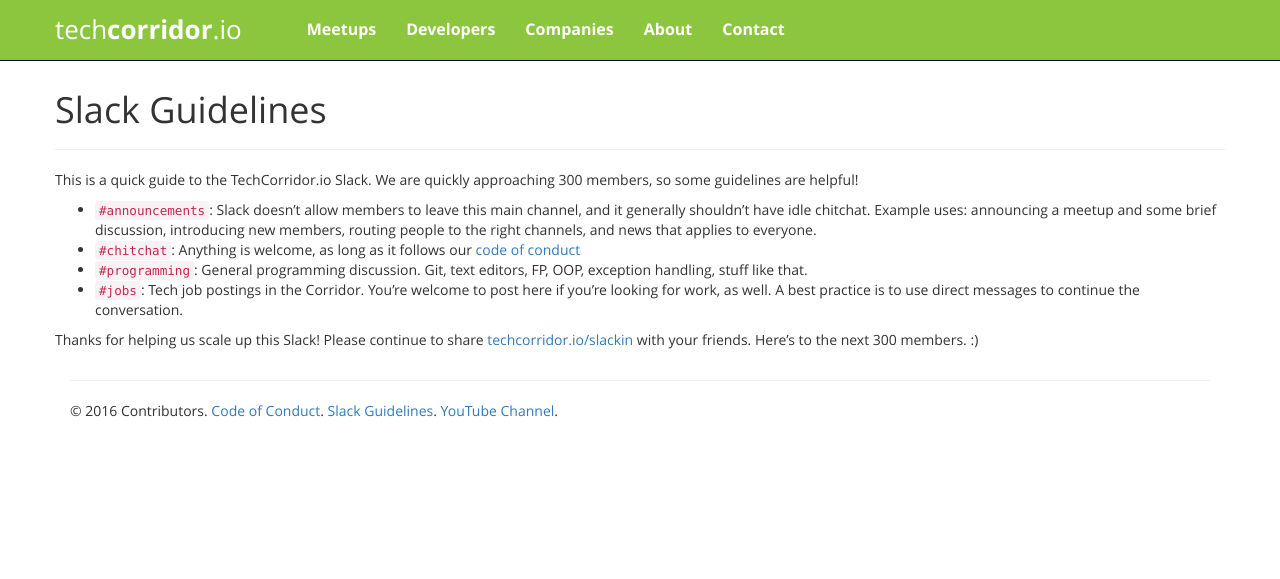
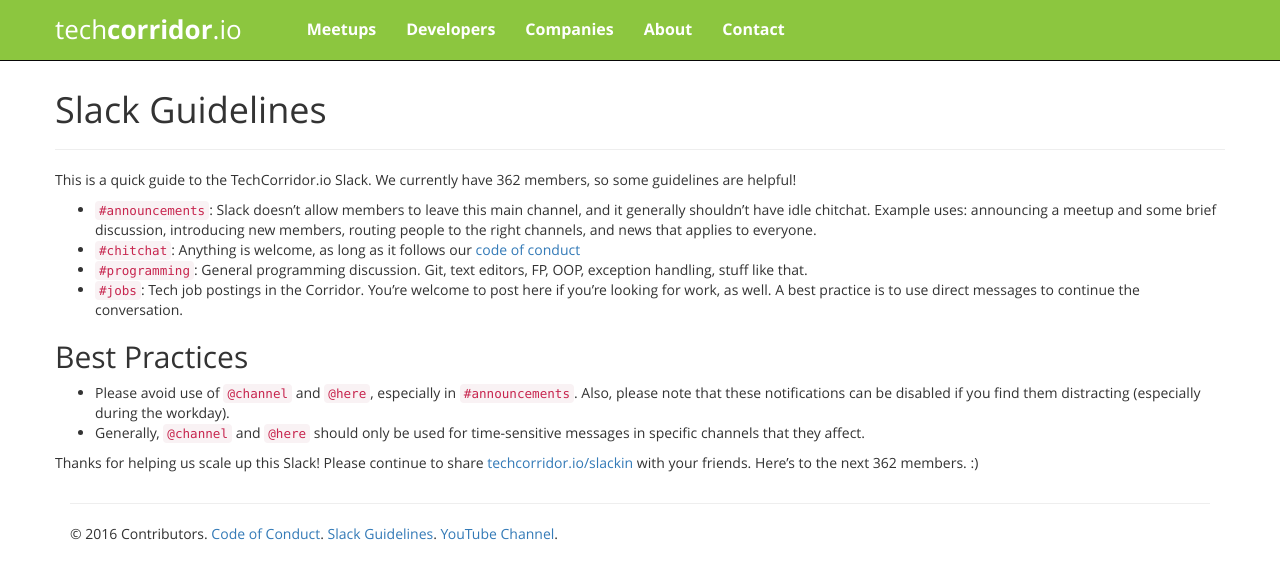
Before and after one commit to techcorridorio/techcorridorio.github.io, a Jekyll site: the page built from slack-guidelines.md, in a window 1280 px wide. Shown: the top 579 px of the page. Built offline with Jekyll 4.4.1, drawn with Linux system fonts in a browser that asks for light colours; nearby versions of some CDN libraries.

Commit message:
Update slack-guidelines.md

```diff
--- a/slack-guidelines.md
+++ b/slack-guidelines.md
@@ -3,11 +3,16 @@
 header: Slack Guidelines
 ---
 
-This is a quick guide to the TechCorridor.io Slack.  We are quickly approaching 300 members, so some guidelines are helpful!
+This is a quick guide to the TechCorridor.io Slack.  We currently have 362 members, so some guidelines are helpful!
 
   * `#announcements`:  Slack doesn't allow members to leave this main channel, and it generally shouldn't have idle chitchat.  Example uses: announcing a meetup and some brief discussion, introducing new members, routing people to the right channels, and news that applies to everyone.
   * `#chitchat`:  Anything is welcome, as long as it follows our [code of conduct](/code-of-conduct.html)
   * `#programming`: General programming discussion.  Git, text editors, FP, OOP, exception handling, stuff like that.
   * `#jobs`: Tech job postings in the Corridor.  You're welcome to post here if you're looking for work, as well.  A best practice is to use direct messages to continue the conversation.
 
-Thanks for helping us scale up this Slack!  Please continue to share [techcorridor.io/slackin](http://techcorridor.io/slackin) with your friends.  Here's to the next 300 members. :)
+## Best Practices
+
+  * Please avoid use of `@channel` and `@here`, especially in `#announcements`.  Also, please note that these notifications can be disabled if you find them distracting (especially during the workday).
+  * Generally, `@channel` and `@here` should only be used for time-sensitive messages in specific channels that they affect.
+
+Thanks for helping us scale up this Slack!  Please continue to share [techcorridor.io/slackin](http://techcorridor.io/slackin) with your friends.  Here's to the next 362 members. :)
```
